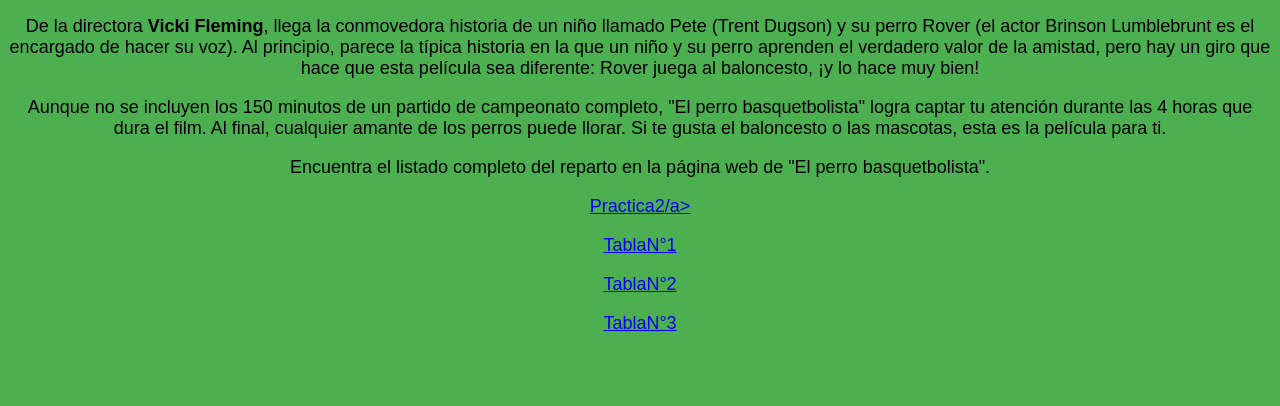
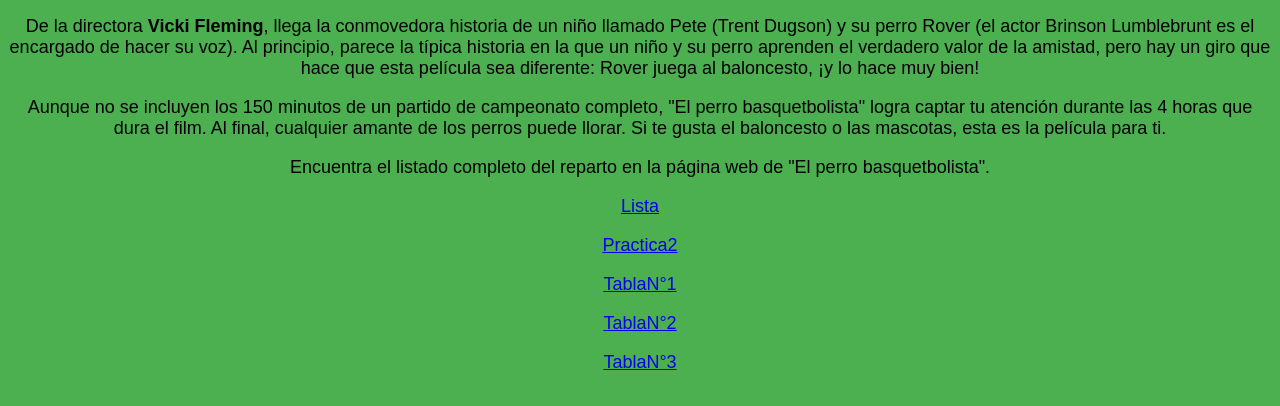
Before and after one commit to Johnxcm/paginaxc, a plain HTML site: page index.html in a window 1280 px wide. Shown: the part 360-766 px from the top of the page. Drawn offline with Linux system fonts and the light colour scheme.

Commit message:
Update index.html

```diff
--- a/index.html
+++ b/index.html
@@ -32,7 +32,8 @@
     <p>De la directora <b>Vicki Fleming</b>, llega la conmovedora historia de un niño llamado Pete (Trent Dugson) y su perro Rover (el actor Brinson Lumblebrunt es el encargado de hacer su voz). Al principio, parece la típica historia en la que un niño y su perro aprenden el verdadero valor de la amistad, pero hay un giro que hace que esta película sea diferente: Rover juega al baloncesto, ¡y lo hace muy bien!</p>
     <p>Aunque no se incluyen los 150 minutos de un partido de campeonato completo, "El perro basquetbolista" logra captar tu atención durante las 4 horas que dura el film. Al final, cualquier amante de los perros puede llorar. Si te gusta el baloncesto o las mascotas, esta es la película para ti.</p>
     <p>Encuentra el listado completo del reparto en la página web de "El perro basquetbolista".</p>
-    <p><a href="Practica2.html">Practica2/a></p>
+    <p><a href=" ">Lista</a></p>
+    <p><a href="Practica2.html">Practica2</a></p>
     <p><a href="TablaN°1.html">TablaN°1</a></p>
     <p><a href="TablaN°2.html">TablaN°2</a></p>
     <p><a href="TablaN°3.html">TablaN°3</a></p>
```
